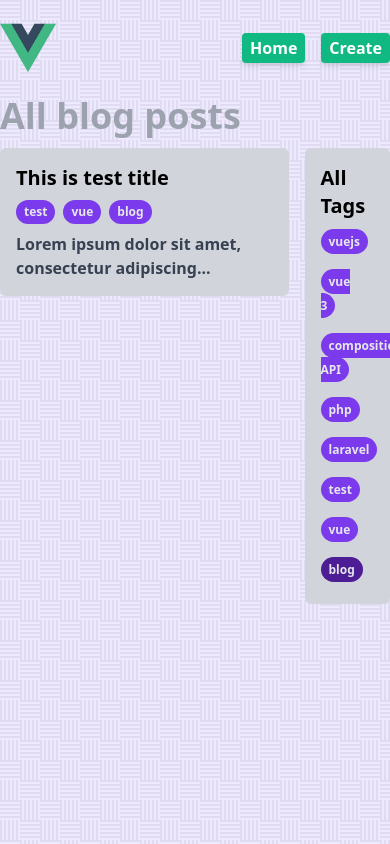
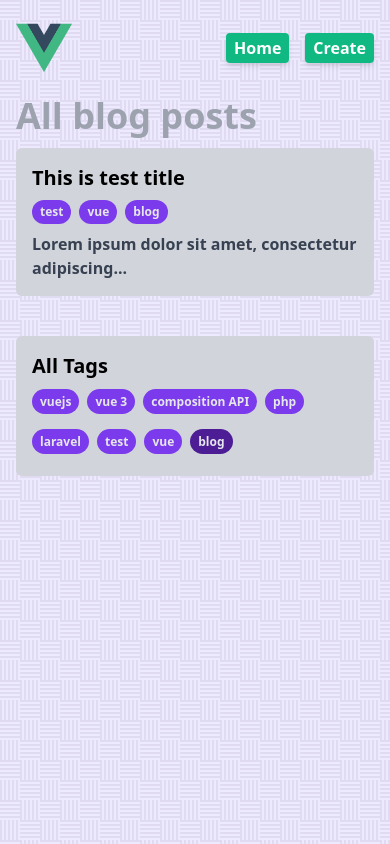
Before and after one commit to Mostakimul/vue-blog-app, a Vue app: page /tag-blog/blog in a window 390 px wide. Built offline with nearby package versions, Linux system fonts and the light colour scheme; data requests are answered from the project's data file.

Commit message:
responsive class added

```diff
--- a/public/index.html
+++ b/public/index.html
@@ -16,7 +16,7 @@
     <strong>We're sorry but <%= htmlWebpackPlugin.options.title %> doesn't work properly without JavaScript enabled.
         Please enable it to continue.</strong>
   </noscript>
-  <div id="app" class="lg:container mx-auto"></div>
+  <div id="app" class="px-4 sm:px-6 md:px-8 max-w-screen-lg xl:max-w-screen-xl mx-auto"></div>
   <!-- built files will be auto injected -->
 </body>
 
--- a/src/views/BlogTag.vue
+++ b/src/views/BlogTag.vue
@@ -7,8 +7,8 @@
 
     <!-- Filtered post -->
     <div v-if="posts.length" class="grid grid-cols-4 gap-4">
-      <BlogList :posts="filterTagPost" class="col-span-3" />
-      <BlogTags :posts="posts" />
+      <BlogList :posts="filterTagPost" class="col-span-full lg:col-span-3" />
+      <BlogTags :posts="posts" class="col-span-full lg:col-span-1" />
     </div>
     <!-- loading -->
     <TheLoader v-else />
--- a/src/views/CreateBlog.vue
+++ b/src/views/CreateBlog.vue
@@ -9,7 +9,7 @@
     <main>
       <form
         @submit.prevent="handleBlog"
-        class="bg-gradient-to-r from-green-400 to-green-600 w-1/2 mx-auto p-5 rounded-md"
+        class="bg-gradient-to-r from-green-400 to-green-600 w-full md:w-3/4 lg:w-1/2 mx-auto p-5 rounded-md"
       >
         <label class="block text-base text-white font-medium p-2 "
           >Title:
--- a/src/views/Home.vue
+++ b/src/views/Home.vue
@@ -7,8 +7,8 @@
     <TheError :error="error" />
     <!-- Passign through props -->
     <div v-if="posts.length" class="grid grid-cols-4 gap-4">
-      <BlogList :posts="posts" class="col-span-3" />
-      <BlogTags :posts="posts" />
+      <BlogList :posts="posts" class="col-span-full lg:col-span-3" />
+      <BlogTags :posts="posts" class="col-span-full lg:col-span-1" />
     </div>
     <!-- loading -->
     <TheLoader v-else />
```
